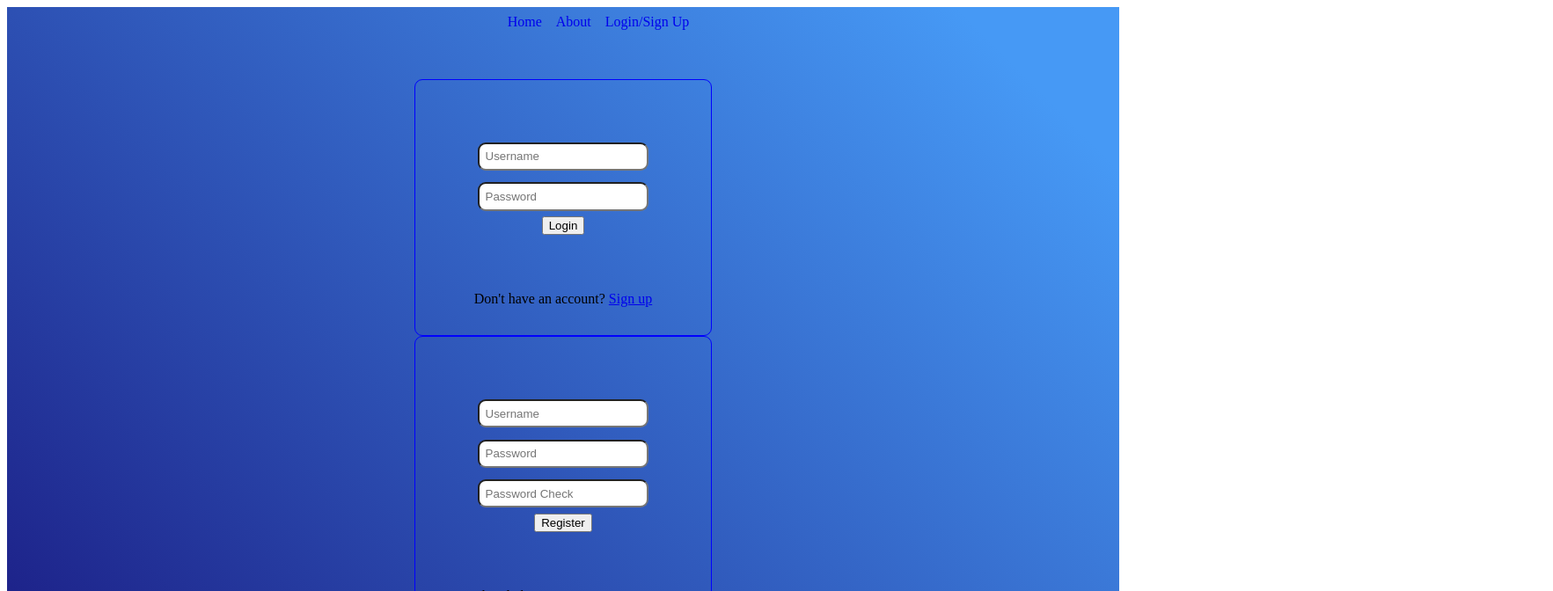
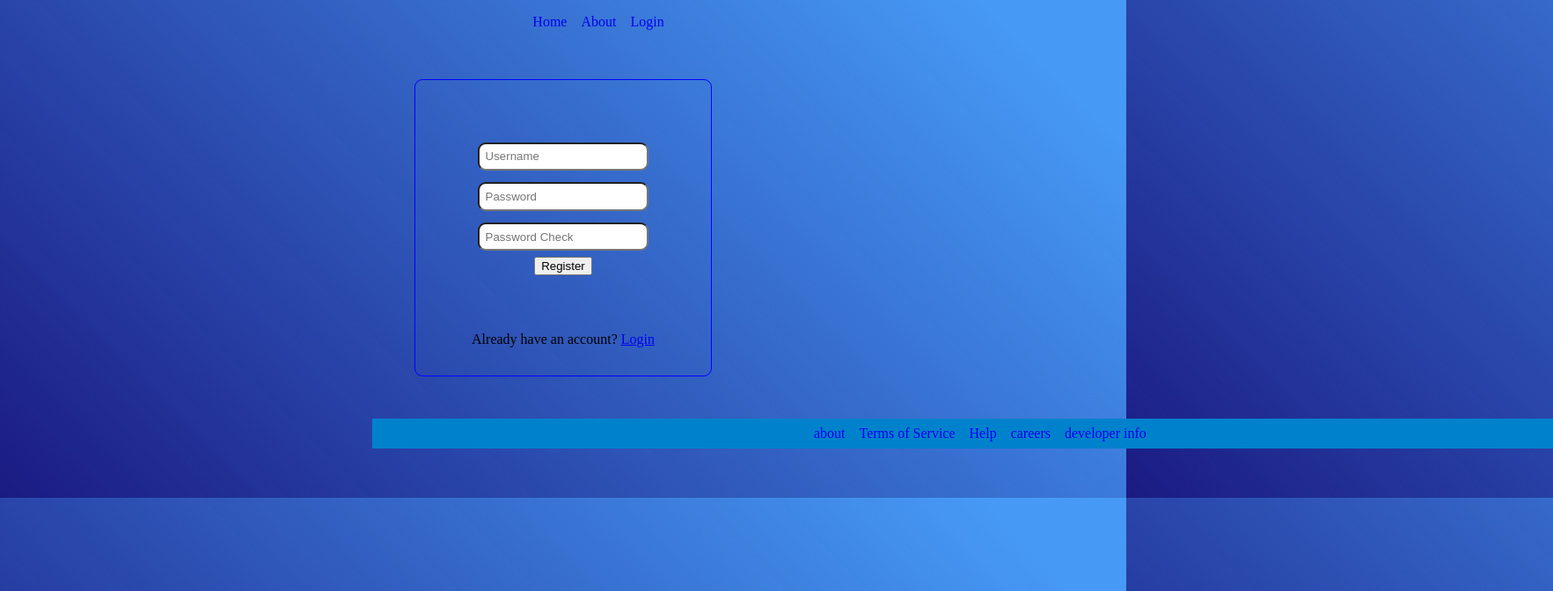
Before and after one commit to jpcutshall/quotable-front, a React (Create React App) app: page /register in a window 1280 px wide. Shown: the top 672 px of the page at 88% size, 1765 px wide, since content can reach past the window. Built offline with nearby package versions, Linux system fonts and the light colour scheme.

Commit message:
added react-router-dom to switch between login and signup components looking into animations next

```diff
--- a/src/App.css
+++ b/src/App.css
@@ -1,6 +1,5 @@
 .App {
-  background: rgb(9,9,121);
-  background: linear-gradient(45deg, rgba(9,9,121,0.927608543417367) 0%, rgba(70,153,245,1) 91%);
+
   text-align: center;
   display: flex;
   flex-direction: column;
--- a/src/App.js
+++ b/src/App.js
@@ -1,16 +1,36 @@
+import { useEffect } from 'react';
+import { Switch, Route } from 'react-router-dom';
 import NavBar from './components/layout/NavBar'
 import Footer from './components/layout/Footer'
 import Login from './components/auth/Login'
 import Register from './components/auth/Register'
 import './App.css';
 
+
+
 function App() {
+
+  useEffect(() => {
+
+    //applying background to body
+    document.body.style.background = 'linear-gradient(45deg, rgba(9,9,121,0.93) 0%, rgba(70,153,245,1) 91%)';
+  }, []);
 
   return (
     <div className="App">
       <NavBar />
-      <Login />
-      <Register />
+
+      <Switch>
+
+        <Route path="/login">
+          <Login />
+        </Route>
+        <Route path="/register">
+          <Register />
+        </Route>
+
+      </Switch>
+
       <Footer />
     </div>
   );
--- a/src/components/auth/Login.jsx
+++ b/src/components/auth/Login.jsx
@@ -16,7 +16,7 @@ export default class Login extends Component {
                     <input className="input" type="password" name="password" placeholder="Password" />
                     <input className="button-primary" type="submit" value="Login" />
                 </form>
-                <p className="small-text">Don't have an account? <a href="/">Sign up</a></p>
+                <p className="small-text">Don't have an account? <a href="/register">Sign up</a></p>
             </div>
         )
     }
--- a/src/components/auth/Register.jsx
+++ b/src/components/auth/Register.jsx
@@ -11,7 +11,7 @@ export default class Register extends Component {
                     <input className="input" type="password" name="password-check" placeholder="Password Check" />
                     <input className="button-primary" type="submit" value="Register" />
                 </form>
-                <p className="small-text">Already have an account? <a href="/">Login</a></p>
+                <p className="small-text">Already have an account? <a href="/login">Login</a></p>
             </div>
         )
     }
--- a/src/components/layout/Footer.css
+++ b/src/components/layout/Footer.css
@@ -1,12 +1,11 @@
 .footer {
-    width: 100%;
-    float: center;
+    width: 300%;
     list-style: none;
-    margin: 0 0 3em 0;
+    margin: 3em 0 3em 0;
     display: flex;
     flex-direction: row;
     justify-content: center;
-    background-color: dimgray;
+    background-color: rgb(0, 129, 204);
 }
 
 .footer li {
--- a/src/components/layout/NavBar.jsx
+++ b/src/components/layout/NavBar.jsx
@@ -10,11 +10,11 @@ export default class navBar extends Component {
                         <a href="/">Home</a>
                     </li>
                     <li>
-                        <a href="/">About</a>
+                        <a href="/about">About</a>
 
                     </li>
                     <li>
-                        <a href="/">Login/Sign Up</a>
+                        <a href="/login">Login</a>
                     </li>
                 </ul>
             </div>
--- a/src/index.js
+++ b/src/index.js
@@ -1,11 +1,12 @@
 import React from 'react';
 import ReactDOM from 'react-dom';
 import App from './App';
+import { BrowserRouter as Router } from 'react-router-dom';
 
 
 ReactDOM.render(
-  <React.StrictMode>
+  <Router>
     <App />
-  </React.StrictMode>,
+  </Router>,
   document.getElementById('root')
 );
```
